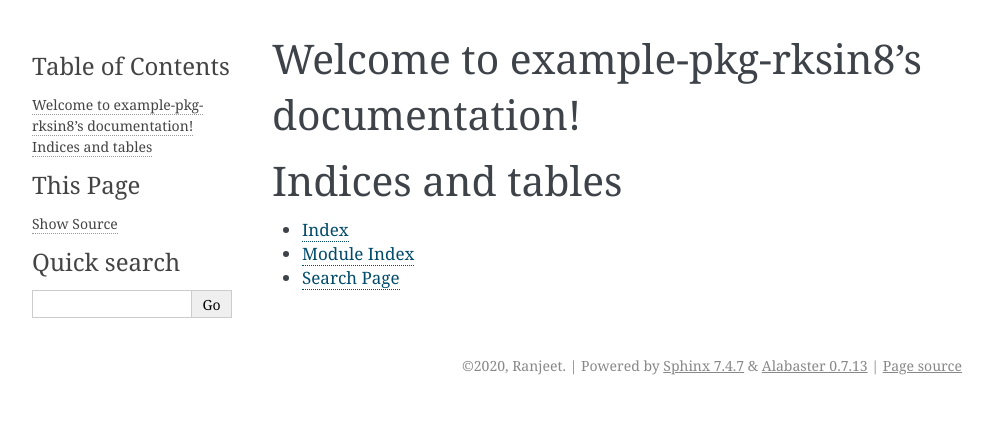
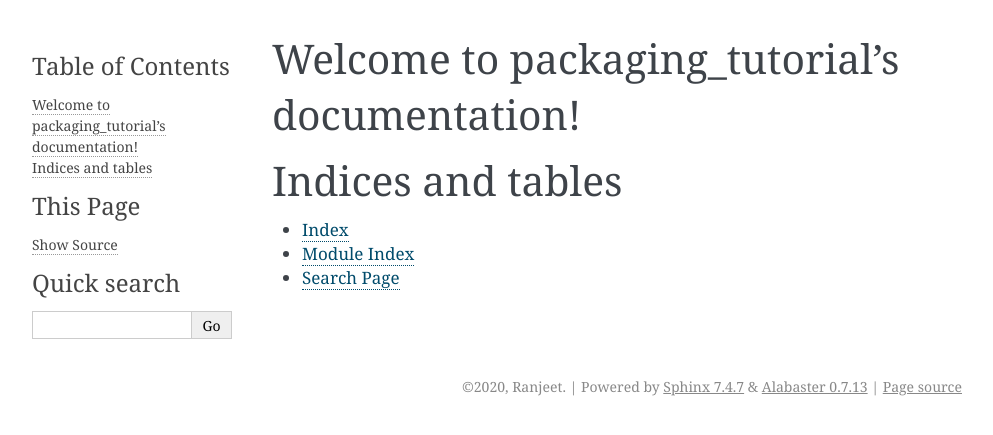
Before and after one commit to rksin8/packaging_tutorial, a Sphinx documentation site: the page built from docs/source/index.rst, in a window 1280 px wide. Shown: the top 435 px of the page, without its empty margins (148-1141 px from the left). Built offline with Sphinx 7.4.7, drawn with Linux system fonts in a browser that asks for light colours.

Commit message:
rebuild docs

```diff
--- a/docs/source/conf.py
+++ b/docs/source/conf.py
@@ -17,12 +17,12 @@
 
 # -- Project information -----------------------------------------------------
 
-project = 'example-pkg-rksin8'
+project = 'packaging_tutorial'
 copyright = '2020, Ranjeet'
 author = 'Ranjeet'
 
 # The full version, including alpha/beta/rc tags
-release = '1.0.0'
+release = '1.0'
 
 
 # -- General configuration ---------------------------------------------------
--- a/docs/source/index.rst
+++ b/docs/source/index.rst
@@ -1,9 +1,9 @@
-.. example-pkg-rksin8 documentation master file, created by
-   sphinx-quickstart on Mon May 18 02:58:06 2020.
+.. packaging_tutorial documentation master file, created by
+   sphinx-quickstart on Mon May 18 03:12:15 2020.
    You can adapt this file completely to your liking, but it should at least
    contain the root `toctree` directive.
 
-Welcome to example-pkg-rksin8's documentation!
+Welcome to packaging_tutorial's documentation!
 ==============================================
 
 .. toctree::
```
Also changed, not shown: 10 other files.
